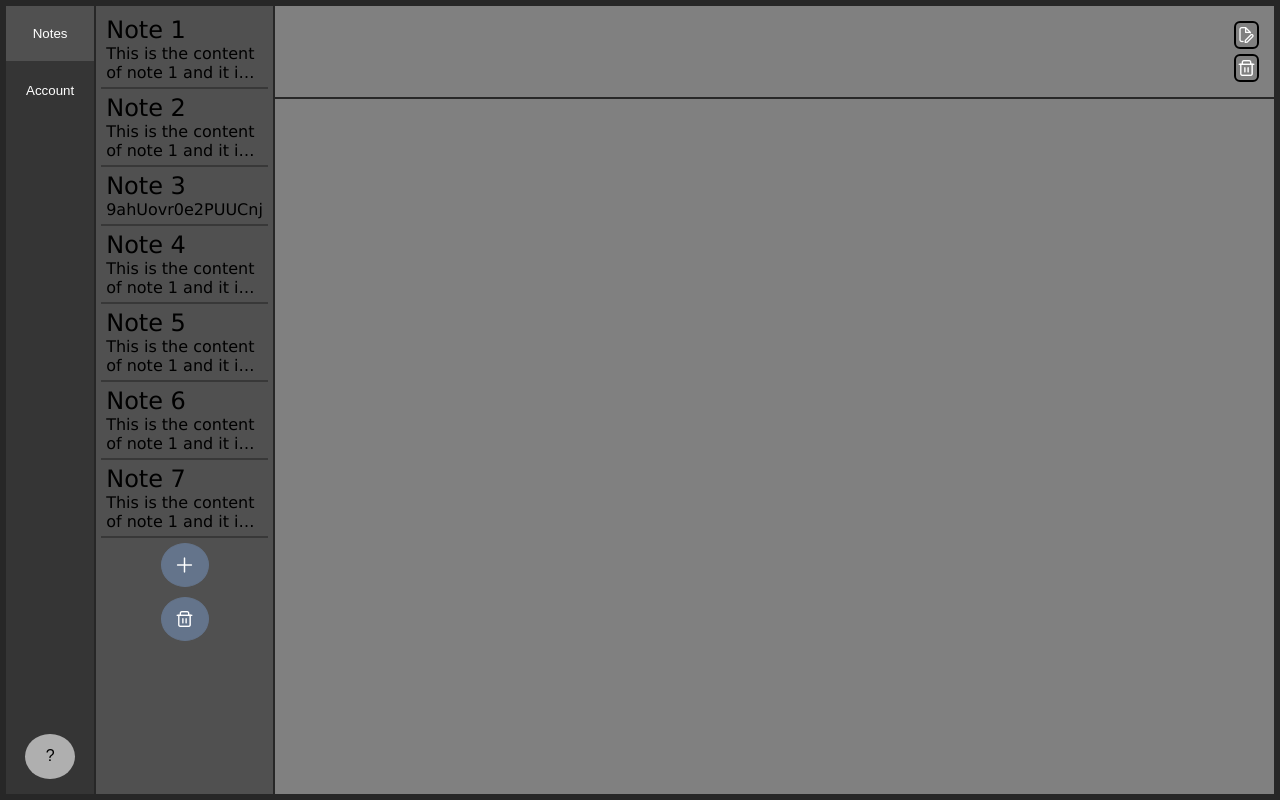
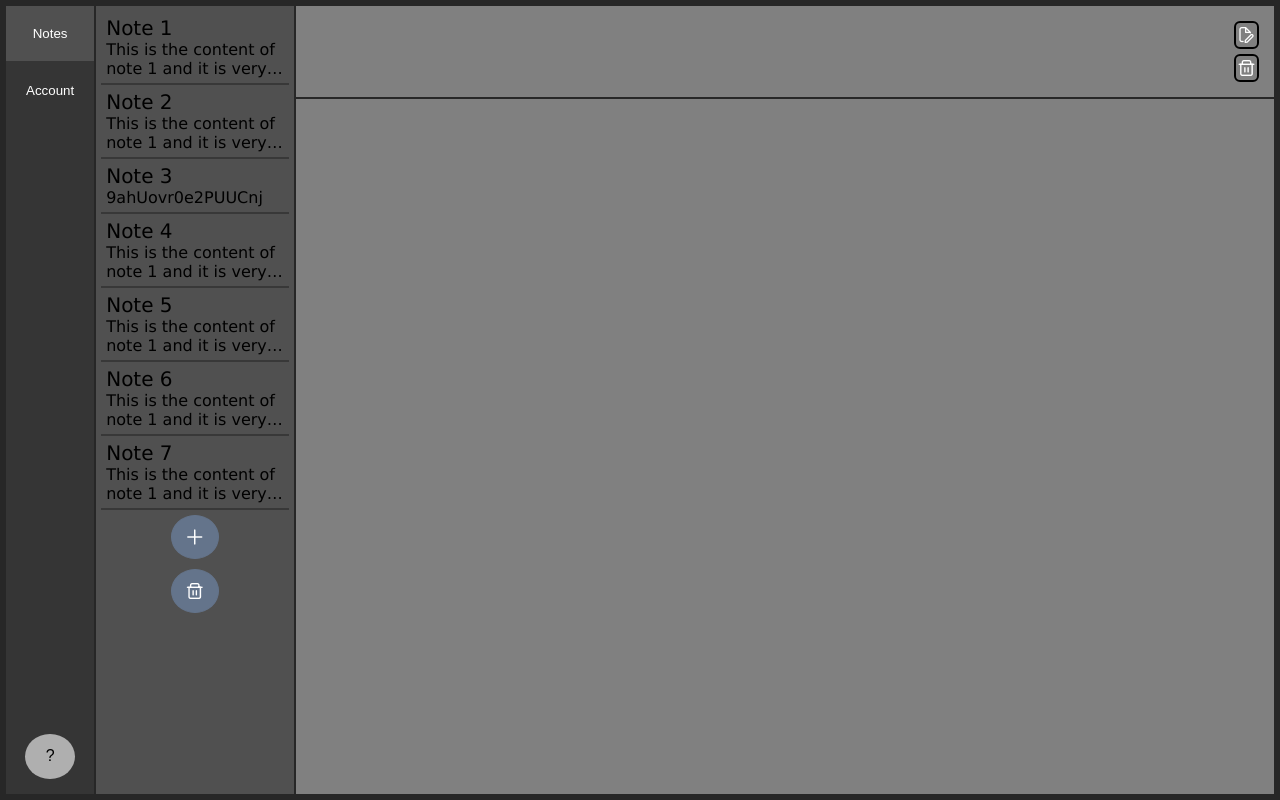
Before and after one commit to Corxl/NotesAppClient, a React (Create React App) app: page /#/ in a window 1280 px wide. Built offline with nearby package versions, Linux system fonts and the light colour scheme; a web font is replaced by a local one.

Commit message:
added some styling to note list, needs more styling

```diff
--- a/src/components/NotesPage/NotesPage.css
+++ b/src/components/NotesPage/NotesPage.css
@@ -21,7 +21,8 @@
   align-content: flex-start;
   align-items: center;
   background-color: var(--select-color);
-  width: 15%;
+  width: 20%;
+  max-width: 20%;
   height: 100%;
   padding: 5px;
 }
@@ -54,7 +55,6 @@
 }
 
 .note-selector-title {
-  text-align: start;
   font-size: 150%;
 }
 
--- a/src/components/NotesPage/NotesPage.tsx
+++ b/src/components/NotesPage/NotesPage.tsx
@@ -11,9 +11,15 @@ interface PageNote {
   id: string
 }
 
+const emptyPage = {
+  title: '',
+  content: '',
+  id: ''
+}
+
 export default function NotesPage() {
 
-  const [currentNote, setCurrentNoteId] = useState<PageNote>()
+  const [currentNote, setCurrentNoteId] = useState<PageNote>(emptyPage)
 
   const [notes, setNotes] = useState<PageNote[]>(
   [
@@ -55,10 +61,11 @@ export default function NotesPage() {
   ])
 
   function createNote() {
-    setNotes([...notes, {title: 'New Note', content: '', id: uuidv4()}])
+    setNotes([...notes, {title: 'New Notes', content: '', id: uuidv4()}])
   }
 
   const deleteNote = useCallback((id) => {
+    setCurrentNoteId(notes.length > 1 ? notes[notes.indexOf(currentNote)] : emptyPage)
     setNotes(notes.filter(note => note.id !== id))
   }, [notes])
 
@@ -68,9 +75,9 @@ export default function NotesPage() {
         {
           notes.map((note, index) => {
             return (
-              <div style={{gap: "20px"}} key={index}>
+              <div style={{gap: "20px",  width: "100%"}} key={index}>
                 <div className={'note-selector' + (currentNote?.id === note.id ? ' selected' : '')} key={index} onClick={()=>setCurrentNoteId(note)}>
-                  <div className='note-selector-title' key={index}>{note.title}</div>
+                  <div className='note-selector-description' style={{fontSize: "125%"}} key={index}>{note.title}</div>
                   <div className='note-selector-description' key={index}>{note.content}</div>
                 </div>
                 <div className='divider' key={index}/>
```
